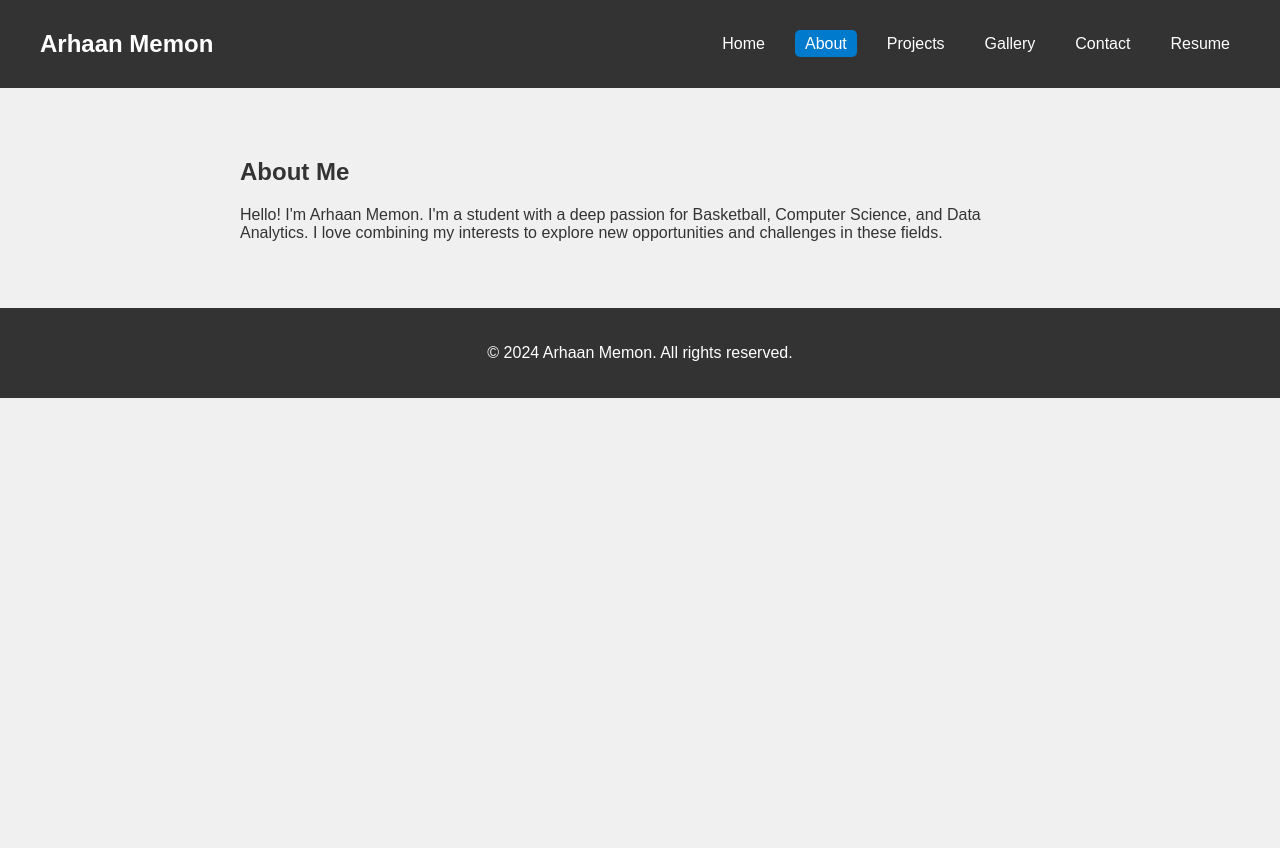
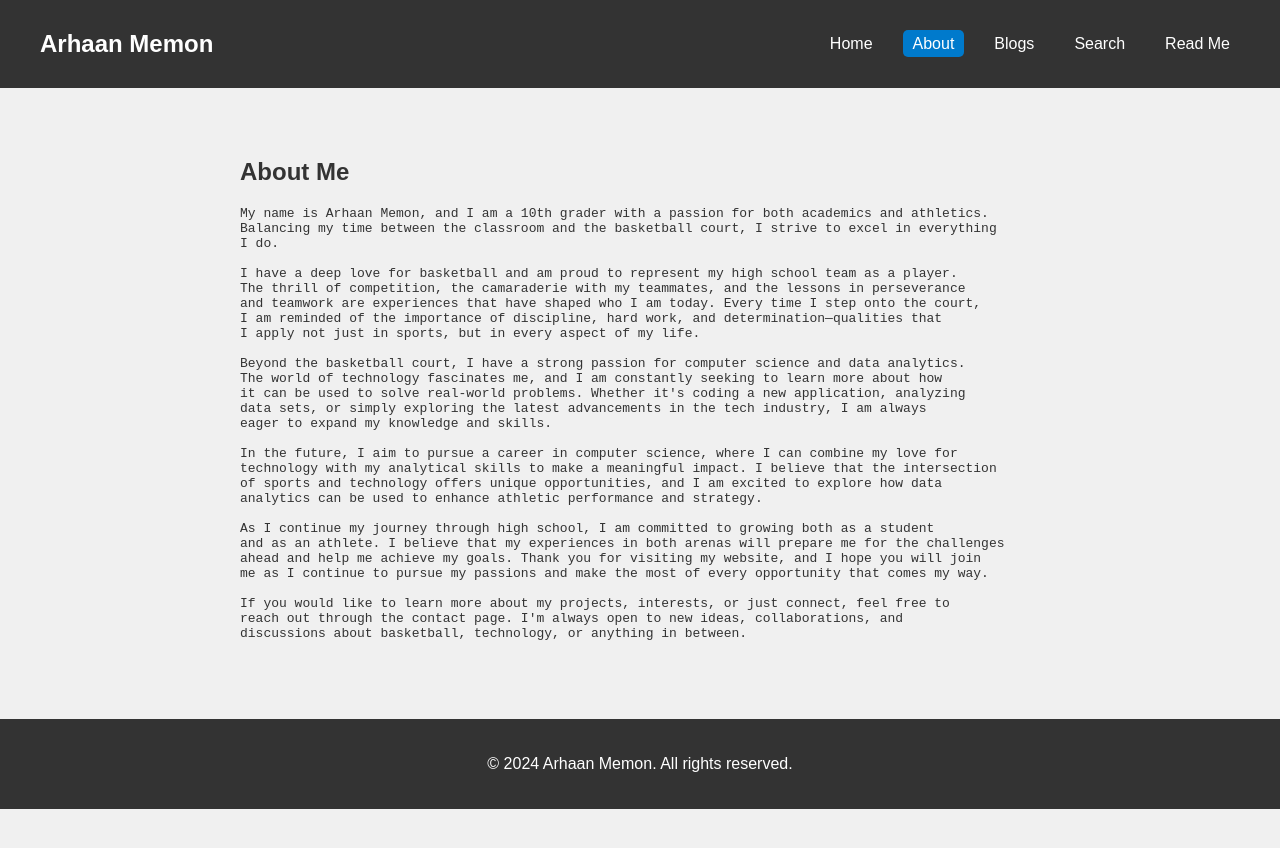
Before and after one commit to ArhaanM123/Arhaan_2025, a Jekyll site: the page about.html, which Jekyll copies as it is, in a window 1280 px wide. Shown: the top 848 px of the page. Built offline with Jekyll 4.4.1, drawn with Linux system fonts in a browser that asks for light colours.

Commit message:
About me updated.

```diff
--- a/about.html
+++ b/about.html
@@ -14,22 +14,51 @@
                 <ul class="nav-links">
                     <li><a href="index.html">Home</a></li>
                     <li><a href="about.html" class="active">About</a></li>
-                    <li><a href="#">Projects</a></li>
-                    <li><a href="#">Gallery</a></li>
-                    <li><a href="#">Contact</a></li>
-                    <li><a href="#">Resume</a></li>
+                    <li><a href="#">Blogs</a></li>
+                    <li><a href="#">Search</a></li>
+                    <li><a href="#">Read Me</a></li>
                 </ul>
             </div>
         </nav>
     </header>
 
-    <main class="content-section">
-        <div class="container">
-            <h2>About Me</h2>
-            <p>Hello! I'm Arhaan Memon. I'm a student with a deep passion for Basketball, Computer Science, and Data Analytics. I love combining my interests to explore new opportunities and challenges in these fields.</p>
-        </div>
-    </main>
+</nav>
+<main class="content-section">
+    <div class="container">
+        <h2>About Me</h2>
+        <pre>
+My name is Arhaan Memon, and I am a 10th grader with a passion for both academics and athletics.
+Balancing my time between the classroom and the basketball court, I strive to excel in everything
+I do.
 
+I have a deep love for basketball and am proud to represent my high school team as a player.
+The thrill of competition, the camaraderie with my teammates, and the lessons in perseverance
+and teamwork are experiences that have shaped who I am today. Every time I step onto the court,
+I am reminded of the importance of discipline, hard work, and determination—qualities that
+I apply not just in sports, but in every aspect of my life.
+
+Beyond the basketball court, I have a strong passion for computer science and data analytics.
+The world of technology fascinates me, and I am constantly seeking to learn more about how
+it can be used to solve real-world problems. Whether it's coding a new application, analyzing
+data sets, or simply exploring the latest advancements in the tech industry, I am always
+eager to expand my knowledge and skills.
+
+In the future, I aim to pursue a career in computer science, where I can combine my love for
+technology with my analytical skills to make a meaningful impact. I believe that the intersection
+of sports and technology offers unique opportunities, and I am excited to explore how data
+analytics can be used to enhance athletic performance and strategy.
+
+As I continue my journey through high school, I am committed to growing both as a student
+and as an athlete. I believe that my experiences in both arenas will prepare me for the challenges
+ahead and help me achieve my goals. Thank you for visiting my website, and I hope you will join
+me as I continue to pursue my passions and make the most of every opportunity that comes my way.
+
+If you would like to learn more about my projects, interests, or just connect, feel free to
+reach out through the contact page. I'm always open to new ideas, collaborations, and
+discussions about basketball, technology, or anything in between.
+        </pre>
+    </div>
+</main>
     <footer>
         <div class="container">
             <p>&copy; 2024 Arhaan Memon. All rights reserved.</p>
```
Also changed, not shown: index.html (+3 -4 lines).
